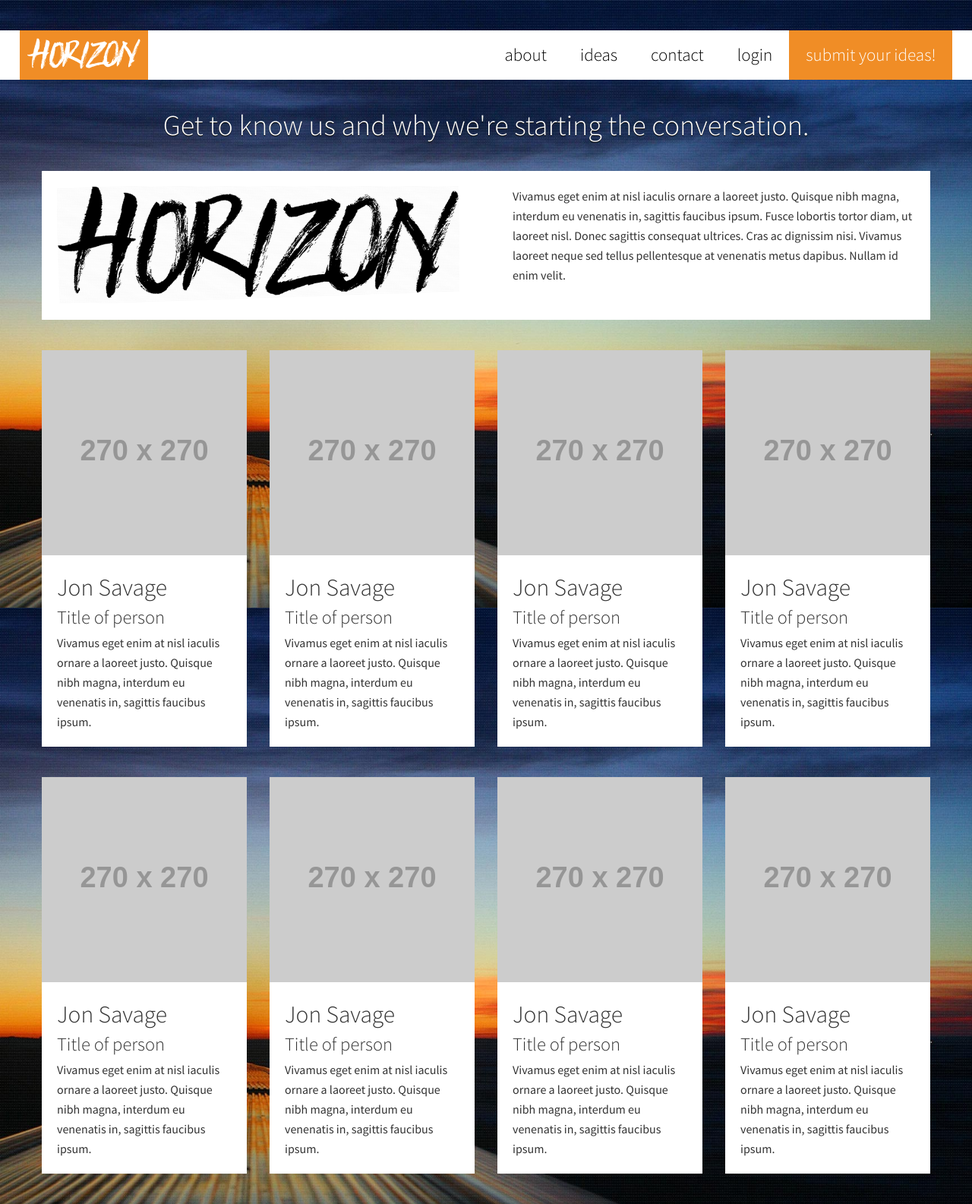
After one commit to studioaceofspade/Torch, a Django app: page /about/ in a window 1280 px wide. The commit adds this page. Shown: the whole page at 76% size. Run offline with Django 3.2, Linux system fonts and the light colour scheme; grey boxes labelled with a size stand in for pictures from a placeholder-image service; parts of the project's set-up code (start-up, migrations or seed data) failed here and were passed over; some libraries are stand-ins or nearby versions.

Commit message:
refs #21: static pages ftw

```diff
--- /dev/null
+++ b/torch/templates/about.html
@@ -0,0 +1,96 @@
+{% extends "base.html" %}
+
+{% block page_title %}Get to know us and why we're starting the conversation.{% endblock %}
+
+{% block content %}
+<div id="about" class="cf page">
+
+	<!-- main messaging and ctas -->
+	<div class="container cf mbot whitebg">
+		<div class="row">
+			<div class="span6">
+				<div class="addpad">
+					<img src="{{ STATIC_URL }}img/horizon-brand-large-black.png" alt="Horizon is acommunity conversation on entrepreneurship, innovation and creativity happening in Elkhart County, Indiana">
+				</div>
+			</div>
+			<div class="span6">
+				<div class="addpad">
+					<p>Vivamus eget enim at nisl iaculis ornare a laoreet justo. Quisque nibh magna, interdum eu venenatis in, sagittis faucibus ipsum. Fusce lobortis tortor diam, ut laoreet nisl. Donec sagittis consequat ultrices. Cras ac dignissim nisi. Vivamus laoreet neque sed tellus pellentesque at venenatis metus dapibus. Nullam id enim velit.</p>
+				</div>
+			</div>
+		</div>
+	</div>
+
+	<!-- profiles -->
+	<div class="container cf">
+		<div class="row mbot">
+			<div class="profile span3 whitebg">
+				<img src="http://placehold.it/270x270" alt="name">
+				<div class="bio addpad">
+					<h2>Jon Savage</h2>
+					<h3>Title of person</h3>
+					<p>Vivamus eget enim at nisl iaculis ornare a laoreet justo. Quisque nibh magna, interdum eu venenatis in, sagittis faucibus ipsum.</p>
+				</div>
+			</div>
+			<div class="profile span3 whitebg">
+				<img src="http://placehold.it/270x270" alt="name">
+				<div class="bio addpad">
+					<h2>Jon Savage</h2>
+					<h3>Title of person</h3>
+					<p>Vivamus eget enim at nisl iaculis ornare a laoreet justo. Quisque nibh magna, interdum eu venenatis in, sagittis faucibus ipsum.</p>
+				</div>
+			</div>
+			<div class="profile span3 whitebg">
+				<img src="http://placehold.it/270x270" alt="name">
+				<div class="bio addpad">
+					<h2>Jon Savage</h2>
+					<h3>Title of person</h3>
+					<p>Vivamus eget enim at nisl iaculis ornare a laoreet justo. Quisque nibh magna, interdum eu venenatis in, sagittis faucibus ipsum.</p>
+				</div>
+			</div>
+			<div class="profile span3 whitebg">
+				<img src="http://placehold.it/270x270" alt="name">
+				<div class="bio addpad">
+					<h2>Jon Savage</h2>
+					<h3>Title of person</h3>
+					<p>Vivamus eget enim at nisl iaculis ornare a laoreet justo. Quisque nibh magna, interdum eu venenatis in, sagittis faucibus ipsum.</p>
+				</div>
+			</div>
+		</div>
+		<div class="row mbot">
+			<div class="profile span3 whitebg">
+				<img src="http://placehold.it/270x270" alt="name">
+				<div class="bio addpad">
+					<h2>Jon Savage</h2>
+					<h3>Title of person</h3>
+					<p>Vivamus eget enim at nisl iaculis ornare a laoreet justo. Quisque nibh magna, interdum eu venenatis in, sagittis faucibus ipsum.</p>
+				</div>
+			</div>
+			<div class="profile span3 whitebg">
+				<img src="http://placehold.it/270x270" alt="name">
+				<div class="bio addpad">
+					<h2>Jon Savage</h2>
+					<h3>Title of person</h3>
+					<p>Vivamus eget enim at nisl iaculis ornare a laoreet justo. Quisque nibh magna, interdum eu venenatis in, sagittis faucibus ipsum.</p>
+				</div>
+			</div>
+			<div class="profile span3 whitebg">
+				<img src="http://placehold.it/270x270" alt="name">
+				<div class="bio addpad">
+					<h2>Jon Savage</h2>
+					<h3>Title of person</h3>
+					<p>Vivamus eget enim at nisl iaculis ornare a laoreet justo. Quisque nibh magna, interdum eu venenatis in, sagittis faucibus ipsum.</p>
+				</div>
+			</div>
+			<div class="profile span3 whitebg">
+				<img src="http://placehold.it/270x270" alt="name">
+				<div class="bio addpad">
+					<h2>Jon Savage</h2>
+					<h3>Title of person</h3>
+					<p>Vivamus eget enim at nisl iaculis ornare a laoreet justo. Quisque nibh magna, interdum eu venenatis in, sagittis faucibus ipsum.</p>
+				</div>
+			</div>
+		</div>
+	</div>
+</div>
+{% endblock %}
--- a/torch/templates/base.html
+++ b/torch/templates/base.html
@@ -26,9 +26,9 @@
             </h1>
             <nav class="pull-right main-nav">
             	<ul>
-                	<li><a href="#">about</a></li>
+					<li><a href="{% url 'about' %}">about</a></li>
 					<li><a href="{% url 'idea_manage' %}">ideas</a></li>
-                    <li><a href="#">contact</a></li>
+					<li><a href="{% url 'contact' %}">contact</a></li>
 					{% if user.is_authenticated %}
 					<li><a href="{% url 'account_my_account' user_id=user.pk %}">my account</a></li>
 					<li><a href="{% url 'account_logout' %}">logout</a></li>
--- a/torch/urls.py
+++ b/torch/urls.py
@@ -7,6 +7,8 @@ from django.conf.urls import patterns, include, url
 urlpatterns = patterns('',
     # Examples:
     url(r'^$', 'torch.views.home', name='home'),
+    url(r'^about/$', 'torch.views.about', name='about'),
+    url(r'^contact/$', 'torch.views.contact', name='contact'),
     url(r'^idea/', include('torch.idea.urls')),
     url(r'^accounts/', include('torch.account.urls')),
 
--- a/torch/views.py
+++ b/torch/views.py
@@ -21,3 +21,23 @@ def home(request):
         'home.html',
         context_instance=context,
     )
+
+
+def about(request):
+    context = RequestContext(request, {
+    })
+
+    return render_to_response(
+        'about.html',
+        context_instance=context,
+    )
+
+
+def contact(request):
+    context = RequestContext(request, {
+    })
+
+    return render_to_response(
+        'contact.html',
+        context_instance=context,
+    )
```
Also changed, not shown: torch/templates/contact.html (added, +26 -0 lines), torch/static/img/horizon-brand-large-black.png (added).
